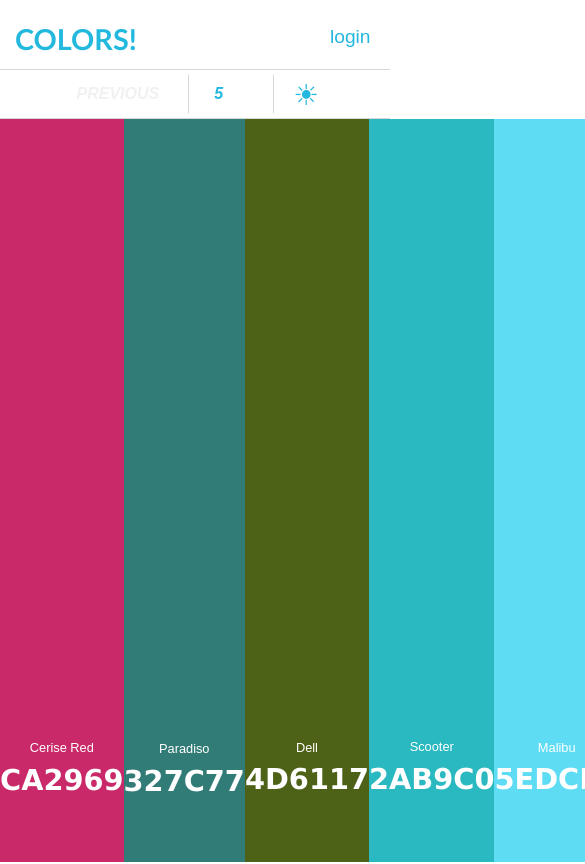
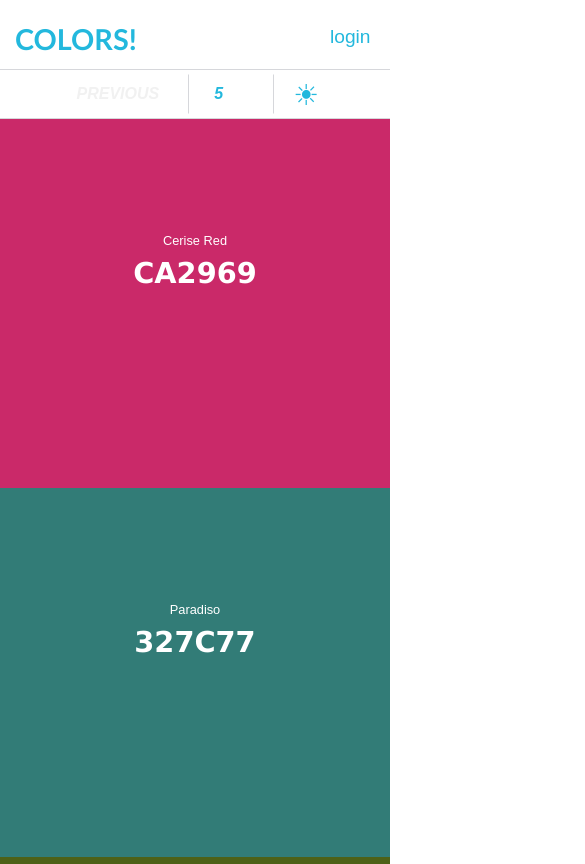
Before and after one commit to Davis-Patterson/colors-react, a React (Vite) app: page / in a window 390 px wide. Shown: the top 864 px of the page, 585 px wide, since content can reach past the window. Built offline with nearby package versions, Linux system fonts and the light colour scheme; a web font is replaced by a local one.

Commit message:
added media query for screen size under 600px, needs more work, also indicated which hue is 'current'

```diff
--- a/src/App.css
+++ b/src/App.css
@@ -263,8 +263,22 @@ input:active {
 
 .colorContainer {
   display: flex;
-  justify-content: space-around; /* Adjust as needed */
+  justify-content: space-around;
   width: 100%;
+}
+
+@media (max-width: 600px) {
+  .colorContainer {
+    flex-direction: column;
+  }
+
+  .colorBox {
+    height: calc(100vh / var(--num-color-boxes));
+  }
+
+  .textContainer {
+    margin-bottom: 0px;
+  }
 }
 
 .colorButton {
@@ -345,7 +359,7 @@ input:active {
   background-repeat: no-repeat;
   background-position: center;
   margin: 4px;
-  transition: font-size 0.3s;
+  transition: font-size 0.1s;
 }
 .buttonBox .lockButton {
   opacity: 0%;
@@ -358,7 +372,7 @@ input:active {
 
 .lockButtonLocked {
   font-size: 1.5em;
-  transition: font-size 0.3s;
+  transition: font-size 0.1s;
   opacity: 100%;
   padding: 0.5em 1em;
   font-weight: 500;
@@ -417,3 +431,8 @@ input:active {
   height: 5.264%;
   cursor: pointer;
 }
+
+.current {
+  border-top: 1px solid var(--clr-light);
+  border-bottom: 1px solid var(--clr-light);
+}
--- a/src/App.jsx
+++ b/src/App.jsx
@@ -26,10 +26,8 @@ function App() {
     // Toggle the 'darkMode' class on the body based on the isDarkMode state
     if (isDarkMode) {
       document.body.classList.add('darkMode');
-      localStorage.setItem('darkMode', 'enabled');
     } else {
       document.body.classList.remove('darkMode');
-      localStorage.setItem('darkMode', 'disabled');
     }
   }, [isDarkMode]);
 
@@ -52,6 +50,10 @@ function App() {
   const handleDark = () => {
     setIsDarkMode(!isDarkMode);
   };
+
+  useEffect(() => {
+    document.documentElement.style.setProperty('--num-color-boxes', numColors);
+  }, [numColors]);
 
   return (
     <>
--- a/src/components/ColorCard.jsx
+++ b/src/components/ColorCard.jsx
@@ -128,15 +128,10 @@ const ColorCard = ({
     <>
       {isHues ? (
         <div className='colorsContainer'>
-          <div className='iconContainer'>
-            <p className='hueButton2' onClick={(event) => hueToggle(event)}>
-              ↕
-            </p>
-          </div>
           {huesArray.map((hue, index) => (
             <div
               key={index}
-              className='colorsBox'
+              className={`colorsBox ${hue === curColor && 'current'}`}
               style={{ backgroundColor: hue }}
               onClick={() => handleHueChange(hue)}
             ></div>
```
